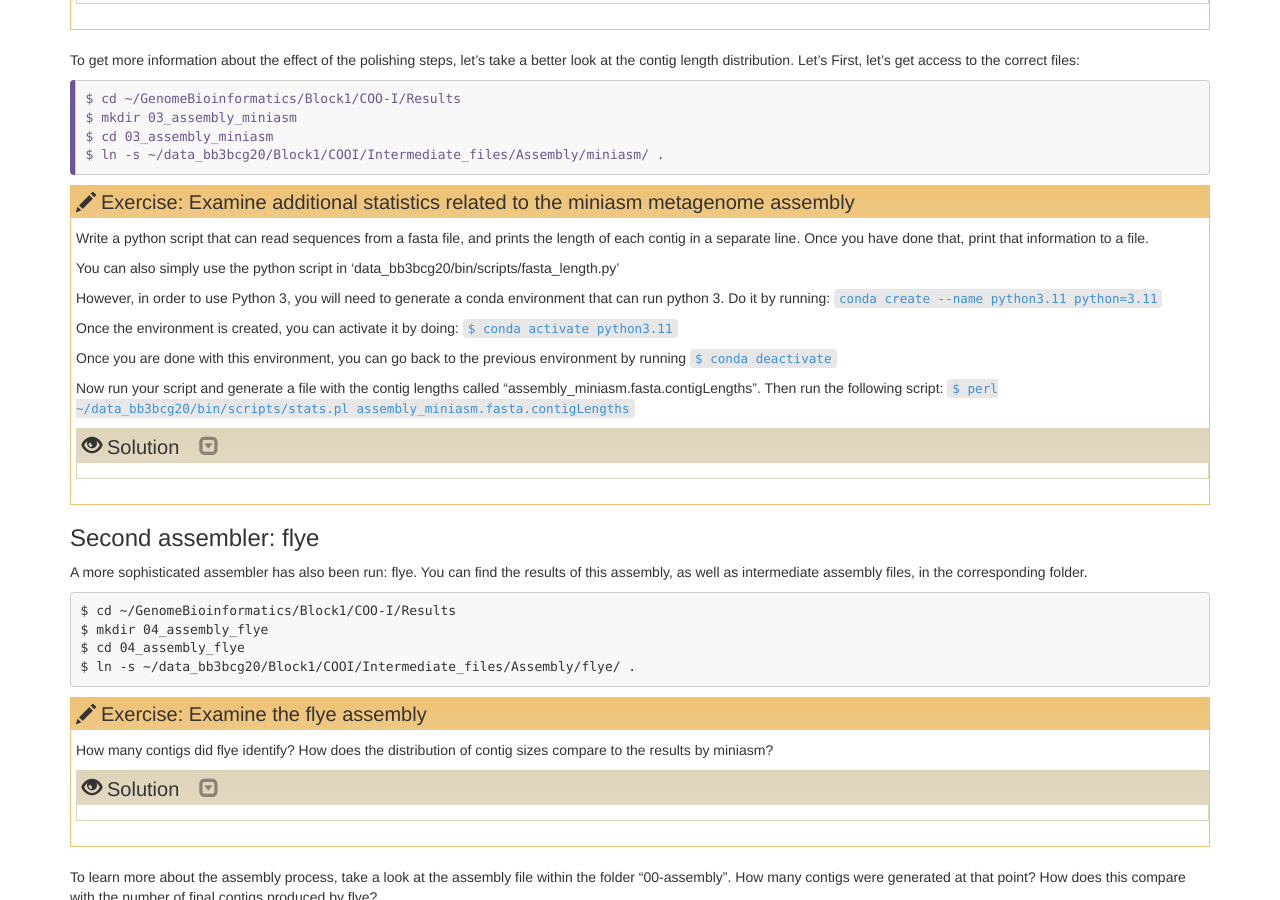
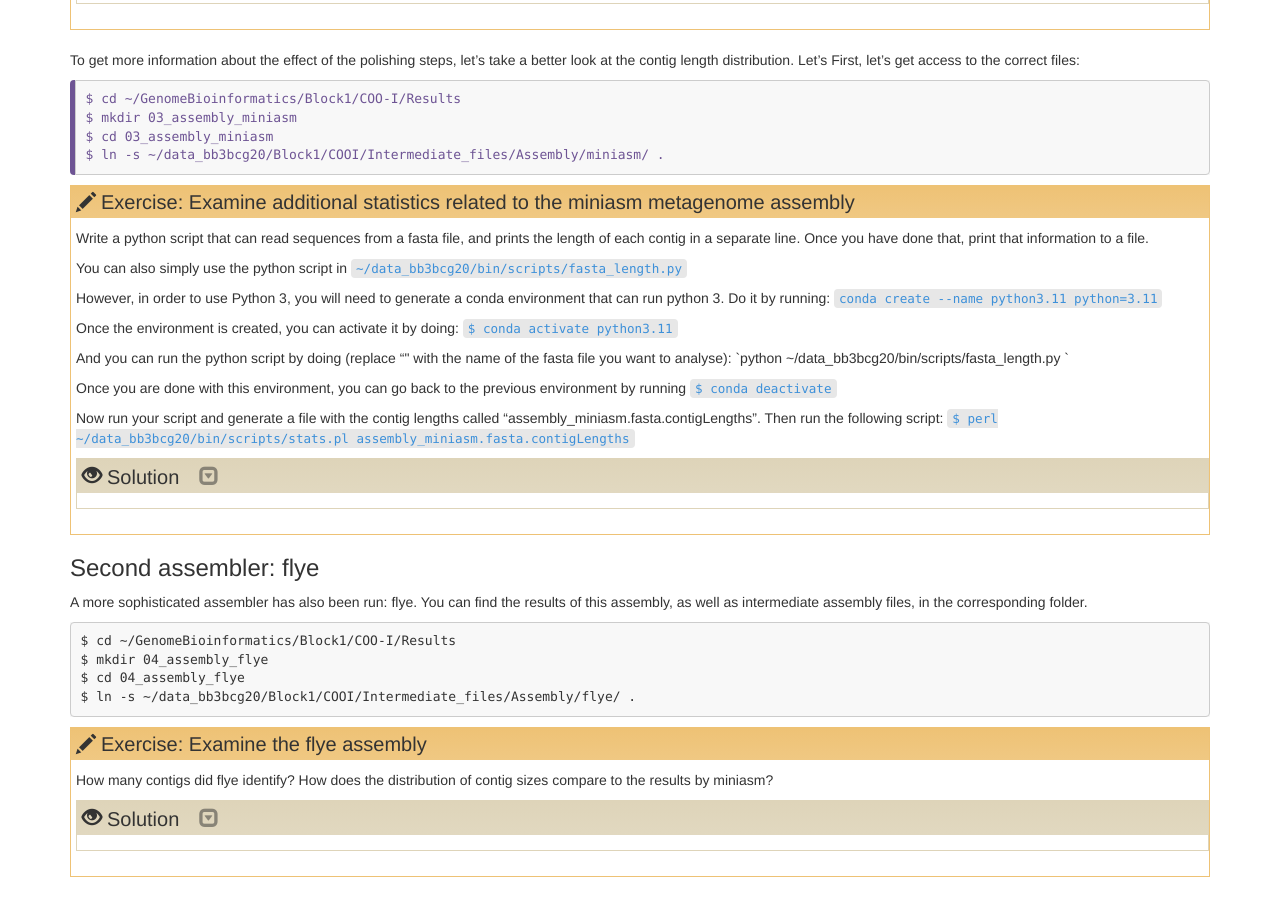
Before and after one commit to TeamMGE/GenomeBioinformaticsCourse, a Jekyll site: the page built from _episodes/13-COOI.md, in a window 1280 px wide and 900 px high, scrolled down 749 px. Built offline with Jekyll 4.4.1, drawn with Linux system fonts in a browser that asks for light colours.

Commit message:
Update 13-COOI.md

```diff
--- a/_episodes/13-COOI.md
+++ b/_episodes/13-COOI.md
@@ -60,13 +60,16 @@ $ ln -s ~/data_bb3bcg20/Block1/COOI/Intermediate_files/Assembly/miniasm/ .
 > Write a python script that can read sequences from a fasta file, and prints the length of each contig in a separate line.
 > Once you have done that, print that information to a file.
 >
-> You can also simply use the python script in 'data_bb3bcg20/bin/scripts/fasta_length.py'
+> You can also simply use the python script in `~/data_bb3bcg20/bin/scripts/fasta_length.py`
 >
 > However, in order to use Python 3, you will need to generate a conda environment that can run python 3. Do it by running:
 > `conda create --name python3.11 python=3.11`
 >
 > Once the environment is created, you can activate it by doing:
 > `$ conda activate python3.11`
+>
+> And you can run the python script by doing (replace "<fasta_file>" with the name of the fasta file you want to analyse):
+> `python ~/data_bb3bcg20/bin/scripts/fasta_length.py <fasta_file>`
 >
 > Once you are done with this environment, you can go back to the previous environment by running
 > `$ conda deactivate`
```
